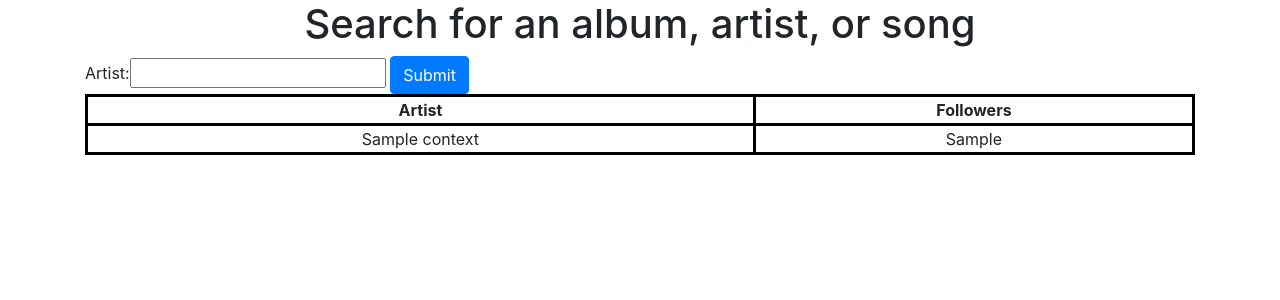
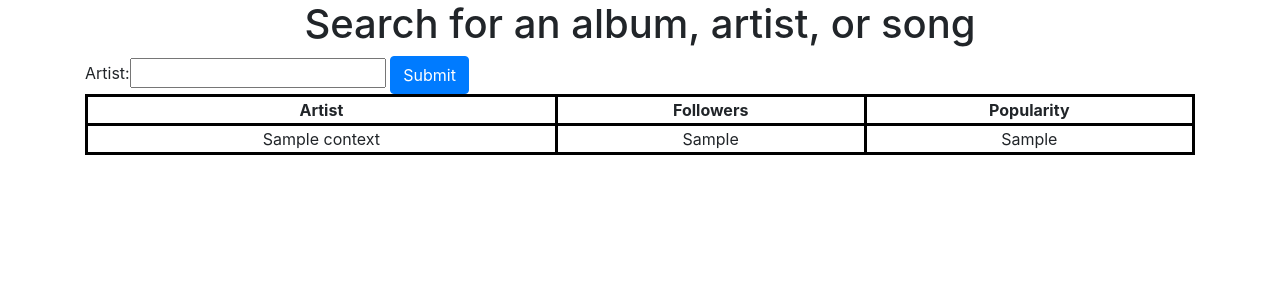
Before and after one commit to logunlaja26/RandomSongFinderApp, a Django app: template templates/randomSongApp/searchpage.html in a window 1280 px wide. Shown: the top 300 px of the page. Run offline with Django 3.2, Linux system fonts and the light colour scheme; tables that the repository leaves empty hold one stand-in row (values such as "Sample post"); the template is opened without the code that fills it: values that come from a table or form of the project are taken from there, most other values are stand-ins (such as "Sample title", 1, 10 or a date in 2020); some libraries are stand-ins or nearby versions.

Commit message:
Added popularity field to table data

```diff
--- a/randomSongApp/views.py
+++ b/randomSongApp/views.py
@@ -38,6 +38,7 @@ def getArtist(request):
         context  = {
             'artist_name': (results[0]["name"]),
             'artist_followers': (results[0]["followers"]["total"]),
+            'artist_popularity': (results[0]["popularity"])
         }
 
         pprint(results)
--- a/templates/randomSongApp/searchpage.html
+++ b/templates/randomSongApp/searchpage.html
@@ -20,11 +20,13 @@
       <tr>
         <th>Artist</th>
         <th>Followers</th>
+        <th>Popularity</th>
       </tr>
 
       <tr>
         <td>{{ context.artist_name }}</td>
         <td>{{ context.artist_followers }}</td>
+        <td>{{ context.artist_popularity }}</td>
       </tr>
 
     </table>
```
